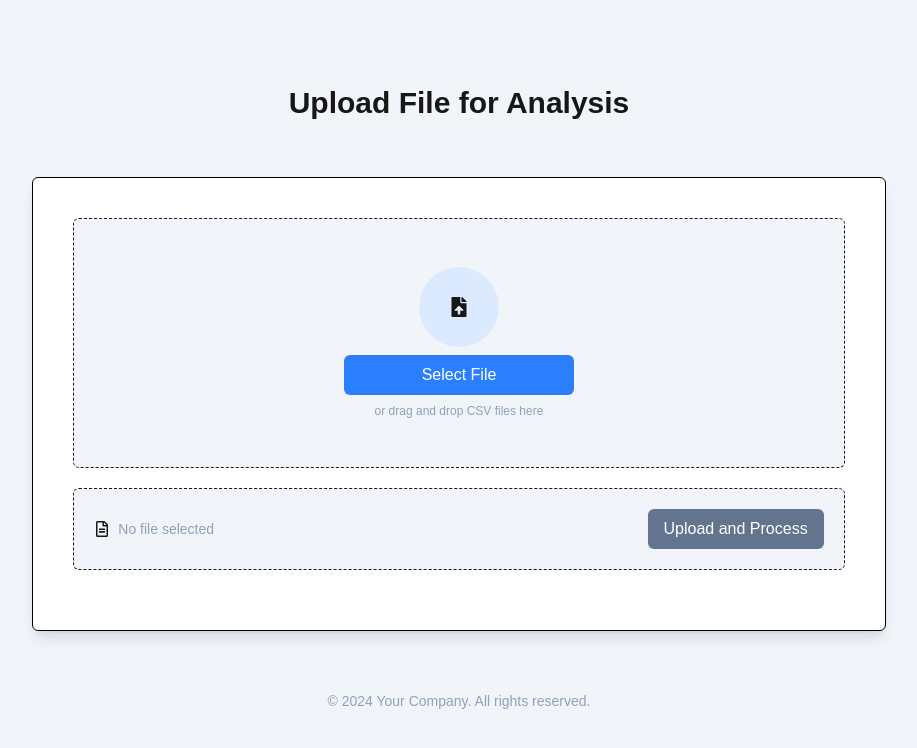
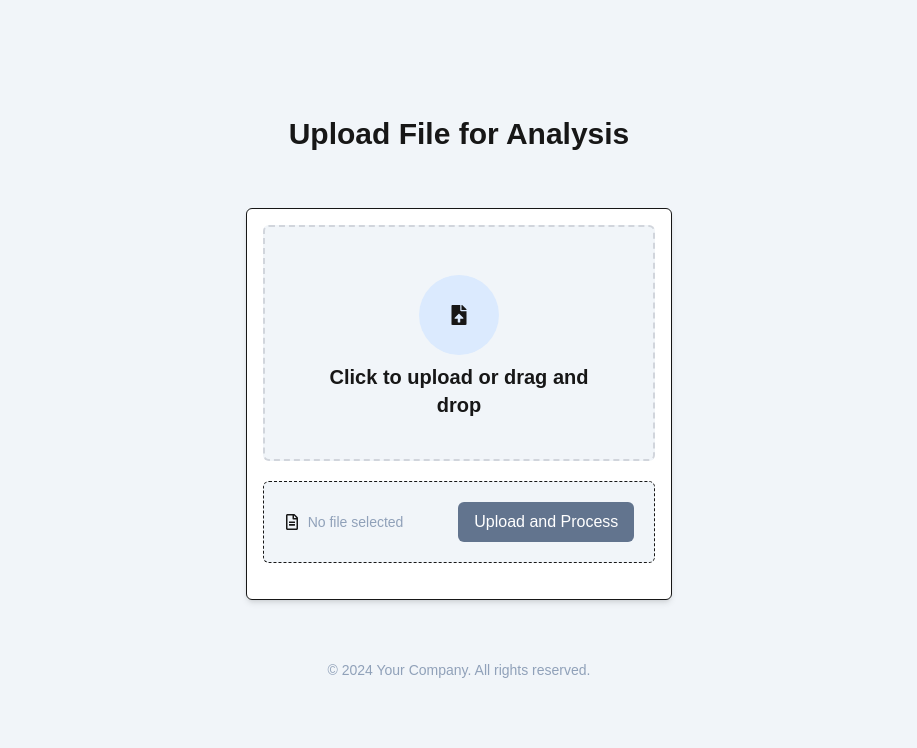
Before and after one commit to Calles98/weight-report, a Next.js app in the folder frontend/: page / in a window 1280 px wide. Shown: the top 748 px of the page, without its empty margins (181-1098 px from the left). Built offline with nearby package versions, Linux system fonts and the light colour scheme.

Commit message:
Fixed cards on frontend design

```diff
--- a/frontend/src/app/page.js
+++ b/frontend/src/app/page.js
@@ -1,9 +1,10 @@
 "use client";
 
 import { redirect, useRouter } from "next/navigation";
-import { useState, useRef } from "react";
+import { useState, useRef, useEffect } from "react";
 import Papa from "papaparse";
 import CheckBox from "@/components/CheckBox";
+import DropZone from "@/components/DropZone";
 import { BiSelectMultiple } from "react-icons/bi";
 import { VscClearAll } from "react-icons/vsc";
 import {
@@ -82,11 +83,18 @@ export default function Home() {
     );
   };
 
-  const handleFileChange = (e) => {
-    const selectedFile = e.target.files[0];
-    setFile(selectedFile); // Correctly updates the state
-    extractLogOptions(selectedFile); // Use the selectedFile directly
-  };
+  {
+    /* Handle file change */
+  }
+
+  useEffect(() => {
+    if (file) {
+      extractLogOptions(file);
+    } else {
+      setLogs([]);
+      setCheckedItems([]);
+    }
+  }, [file]);
 
   const handleSubmit = async (e) => {
     setIsLoading(true);
@@ -185,32 +193,19 @@ export default function Home() {
           Upload File for Analysis
         </h1>
         {/* Upload and file section */}
-        <div className="border-1 border-solid border-black rounded-md bg-white w-2/3 shadow-lg p-10">
+        <div className="flex w-full md:w-2/3 lg:w-1/3 flex-col rounded-md border bg-white p-4 shadow-md">
           <form onSubmit={handleSubmit} className="">
-            <div className="bg-slate-100 border-1 border-dashed rounded-md w-full p-10 items-center text-center">
-              <label htmlFor="file-upload">
-                <div className="flex items-center justify-center p-2 m-2 h-20 w-20 mx-auto rounded-full bg-blue-100 cursor-pointer">
-                  <FaFileUpload className="text-xl mx-auto" />
-                </div>
+            <label htmlFor="file-upload" className="block cursor-pointer">
+              <DropZone file={file} setFile={setFile} />
             </label>
 
-              <label
-                htmlFor="file-upload"
-                className="hidden md:block w-1/3 mx-auto bg-blue-500 p-2 rounded-md hover:bg-blue-400 cursor-pointer text-white transition"
-              >
-                Select File
-              </label>
-              <p className="hidden md:block text-slate-400 font-extralight text-xs m-2">
-                or drag and drop CSV files here
-              </p>
             <input
               id="file-upload"
+              type="file"
               className="hidden"
-                type="file"
-                onChange={handleFileChange}
-                ref={fileInputRef}
+              onChange={(e) => setFile(e.target.files[0])}
             />
-            </div>
+
             <div className="flex flex-col gap-4 md:flex-row md:items-center md:justify-between bg-slate-100 border border-dashed mx-auto rounded-md w-full p-5 m-5">
               {/* File info */}
               <div className="flex items-center gap-2 min-w-0">
@@ -265,13 +260,11 @@ export default function Home() {
           )}
         </div>
         {/* Logs selection section */}
-        {console.log(file)}
         {file && (
-          <div className="border border-black rounded-md bg-white w-2/3 mx-auto shadow-lg">
+          <div className="flex w-full md:w-2/3 lg:w-1/3 border border-solid rounded-md bg-white  shadow-md">
             {logs.length > 0 && (
-              <>
-                {/* Header */}
-                <div className="flex flex-col gap-4 md:flex-row md:items-center md:justify-between border-b pt-5 px-3 pb-6 w-full">
+              <div className="w-full">
+                <div className="flex flex-col gap-4 md:flex-row md:items-center md:justify-between pt-5 px-3 pb-6 w-full">
                   <h2 className="text-lg sm:text-xl font-bold">
                     Select logs for analysis
                   </h2>
@@ -288,51 +281,45 @@ export default function Home() {
                   </div>
                 </div>
 
-                {/* Actions */}
-                <div className="border-b pt-4 px-4 pb-4 w-full text-xs bg-slate-100">
-                  <div className="flex flex-col sm:flex-row gap-4 sm:gap-6">
+                <div className="flex gap-x-6 border-t border-b  bg-slate-100 w-full p-4">
                   <div
-                      className="flex items-center gap-2 text-base sm:text-lg hover:text-blue-500 cursor-pointer"
+                    className="flex gap-x-2 hover:text-blue-500 hover:cursor-pointer"
                     onClick={() => setCheckedItems(logs)}
                   >
-                      <BiSelectMultiple />
                     <h2>Select All</h2>
+                    <BiSelectMultiple size={25} />
                   </div>
-
                   <div
-                      className="flex items-center gap-2 text-base sm:text-lg hover:text-blue-500 cursor-pointer"
+                    className="flex gap-x-2 hover:text-blue-500 hover:cursor-pointer"
                     onClick={() => setCheckedItems([])}
                   >
-                      <VscClearAll />
                     <h2>Clear All</h2>
-                    </div>
+                    <VscClearAll size={25} />
                   </div>
                 </div>
 
-                {/* Log list */}
-                <div className="max-h-64 overflow-y-auto border-b px-4 sm:px-8 min-h-0">
+                <div className="max-h-54 overflow-y-auto border-b px-4 sm:px-8 min-h-8">
                   {filterdLogs.map((log) => (
-                    <div key={log} className="flex gap-x-3 items-center py-1">
+                    <div key={log} className="flex items-center gap-x-3 p-1">
                       <CheckBox
                         log={log}
                         checkedItems={checkedItems}
                         handleCheckBoxChange={() => handleCheckboxChange(log)}
                       />
-                      <h1 className="truncate text-sm sm:text-base">{log}</h1>
+                      <span>{log}</span>
                     </div>
                   ))}
                 </div>
-
                 {/* Footer */}
                 <div className="flex justify-end p-4">
                   <p
                     className="p-2 text-base sm:text-lg cursor-pointer hover:text-blue-500 hover:underline"
-                    onClick={() => setFile(null)}
+                    onClick={() => setFiles([])}
                   >
                     Cancel
                   </p>
                 </div>
-              </>
+              </div>
             )}
           </div>
         )}
--- /dev/null
+++ b/frontend/src/components/DropZone.js
@@ -0,0 +1,41 @@
+"use client";
+
+import { useState } from "react";
+import { FaFileUpload } from "react-icons/fa";
+
+function Dropzone({ file, setFile }) {
+  const [isDragging, setIsDragging] = useState(false);
+
+  const handleDrop = (e) => {
+    e.preventDefault();
+    setIsDragging(false);
+
+    const droppedFile = e.dataTransfer.files[0];
+    if (droppedFile) setFile(droppedFile);
+  };
+
+  return (
+    <div
+      onDragOver={(e) => {
+        e.preventDefault();
+        setIsDragging(true);
+      }}
+      onDragLeave={(e) => setIsDragging(false)}
+      onDrop={handleDrop}
+      className={`flex flex-col items-center border-2 border-dashed bg-slate-100 rounded-md p-10 text-center transition ${isDragging ? "border-blue-500 bg-blue-50" : "border-gray-300"}`}
+    >
+      <div className="p-2 m-2 h-20 w-20 rounded-full bg-blue-100 cursor-pointer flex items-center justify-center">
+        <FaFileUpload className="text-xl" />
+      </div>
+      {file ? (
+        <h2 className="">{file.name}</h2>
+      ) : (
+        <h2 className="text-xl font-bold">Click to upload or drag and drop</h2>
+      )}
+
+      {console.log(file)}
+    </div>
+  );
+}
+
+export default Dropzone;
```
Lines whose indentation alone changed are shown as unchanged.
